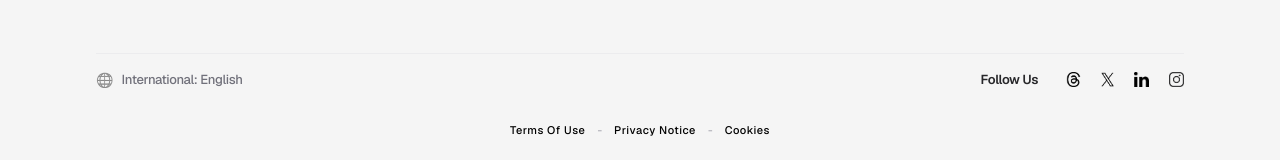
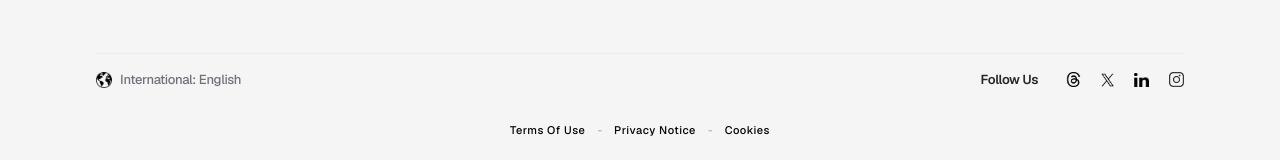
Before and after one commit to karnaufal/fai-portofolio, a Next.js app: page /about in a window 1280 px wide. Shown: the part 4612-4772 px from the top of the page. Built offline with nearby package versions, Linux system fonts and the light colour scheme.

Commit message:
feat(ui): update international language icon to png

```diff
--- a/app/about/page.tsx
+++ b/app/about/page.tsx
@@ -252,7 +252,13 @@ export default function AboutPage() {
 
                                 {/* Kiri: Language */}
                                 <div className="flex items-center gap-2 group cursor-pointer">
-                                    <span className="text-sm font-medium grayscale group-hover:grayscale-0 transition-all duration-500">🌐</span>
+                                    <Image
+                                        src="/icon-world.png"
+                                        alt="International"
+                                        width={16}
+                                        height={16}
+                                        className="object-contain grayscale group-hover:grayscale-0 transition-all duration-500"
+                                    />
                                     <span className="capitalize font-medium text-zinc-500 group-hover:text-black transition-colors tracking-tight text-[11px] md:text-[13px]">
                                         International: English
                                     </span>
```
